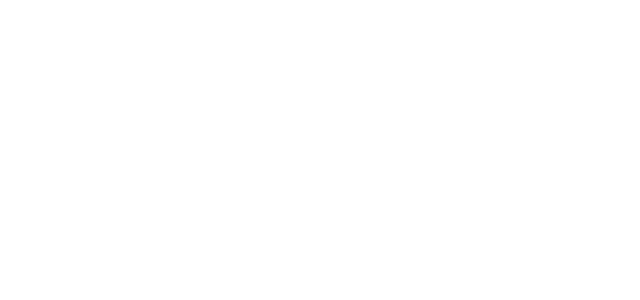
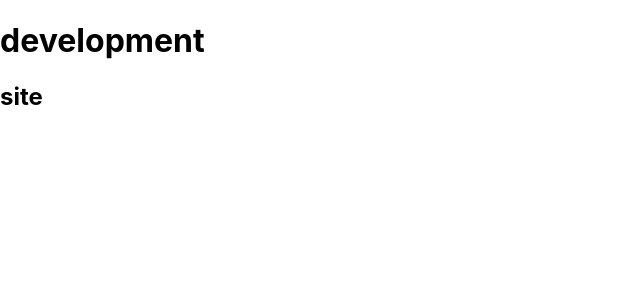
Before and after one commit to kcmjschwartz/petPalPlaydates-client, a React (Create React App) app: page / in a window 1280 px wide. Shown: the top 300 px of the page, without its empty margins (0-640 px from the left). Built offline with nearby package versions, Linux system fonts and the light colour scheme.

Commit message:
site branch

```diff
--- a/src/App.tsx
+++ b/src/App.tsx
@@ -5,7 +5,8 @@
 function App() {
   return (
     <div className="App">
-
+     <h1>development</h1>
+     <h2>site</h2>
     </div>
   );
 }
```
